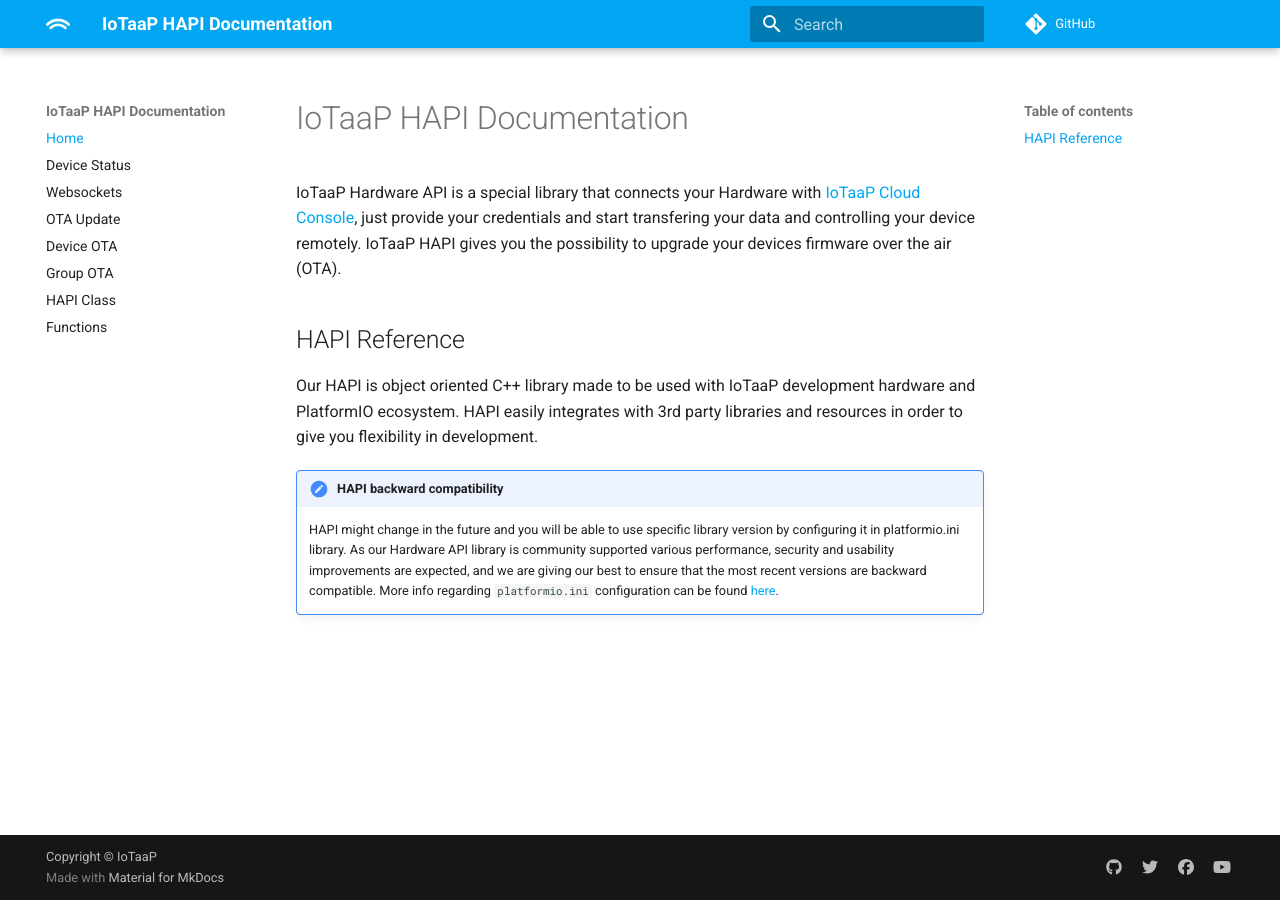
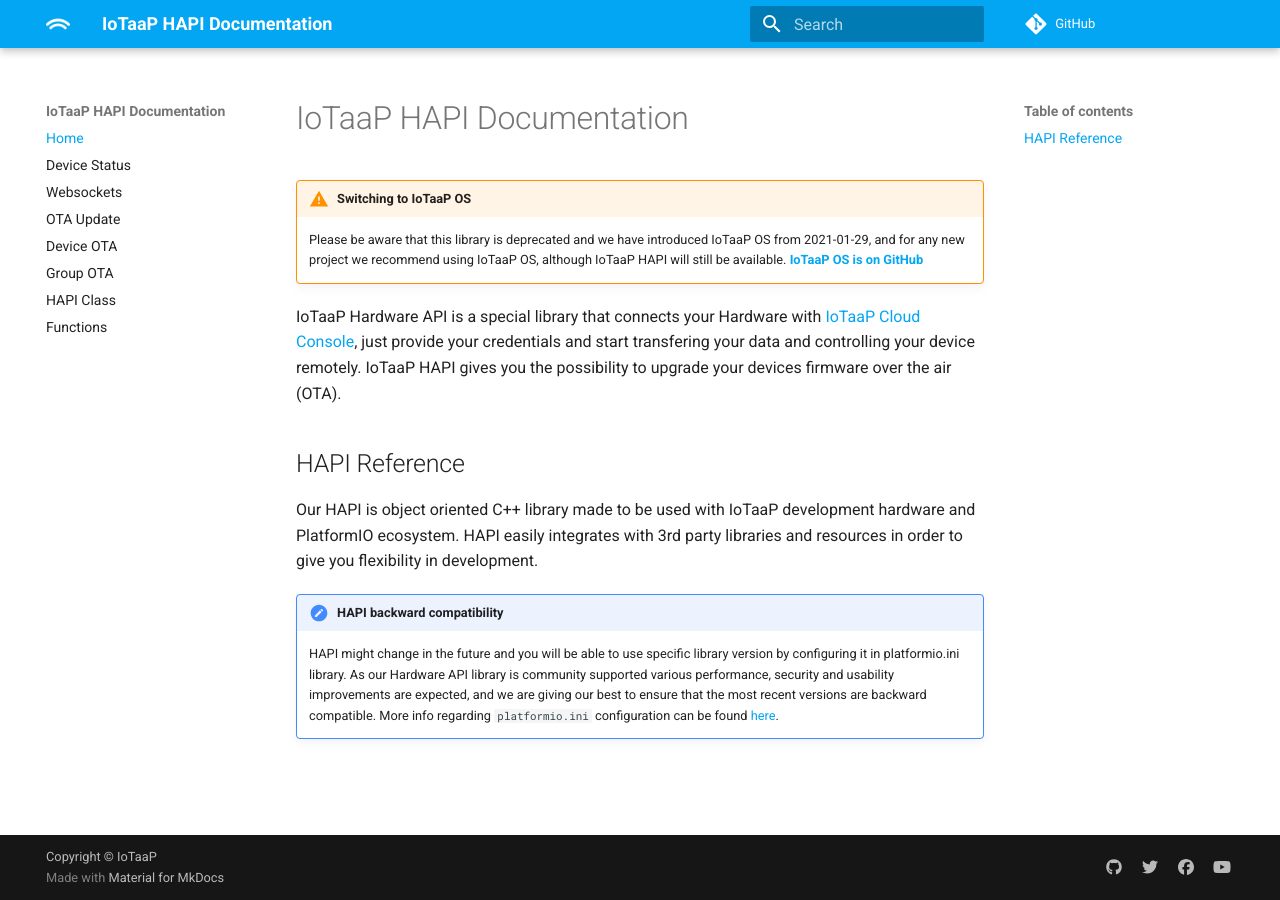
Before and after one commit to iotaap/docs-hapi, an MkDocs documentation site: the page built from docs/index.md, in a window 1280 px wide. Built offline with MkDocs 1.6.1 and Material for MkDocs 9.7.7, drawn with Linux system fonts in a browser that asks for light colours; comment, search, counter and statistics services are not loaded.

Commit message:
Aded IoTaaP OS notice

```diff
--- a/docs/index.md
+++ b/docs/index.md
@@ -1,4 +1,9 @@
 # IoTaaP HAPI Documentation
+
+!!! warning "Switching to IoTaaP OS"
+    Please be aware that this library is deprecated and we have introduced IoTaaP OS from 2021-01-29, and for any new project
+    we recommend using IoTaaP OS, although IoTaaP HAPI will still be available.
+    [**IoTaaP OS is on GitHub**](https://github.com/iotaap/iotaap-os)
 
 IoTaaP Hardware API is a special library that connects your Hardware with [IoTaaP Cloud Console](https://console.iotaap.io), just provide your credentials
 and start transfering your data and controlling your device remotely. IoTaaP HAPI gives you the possibility to upgrade your devices firmware over the air (OTA).
```
